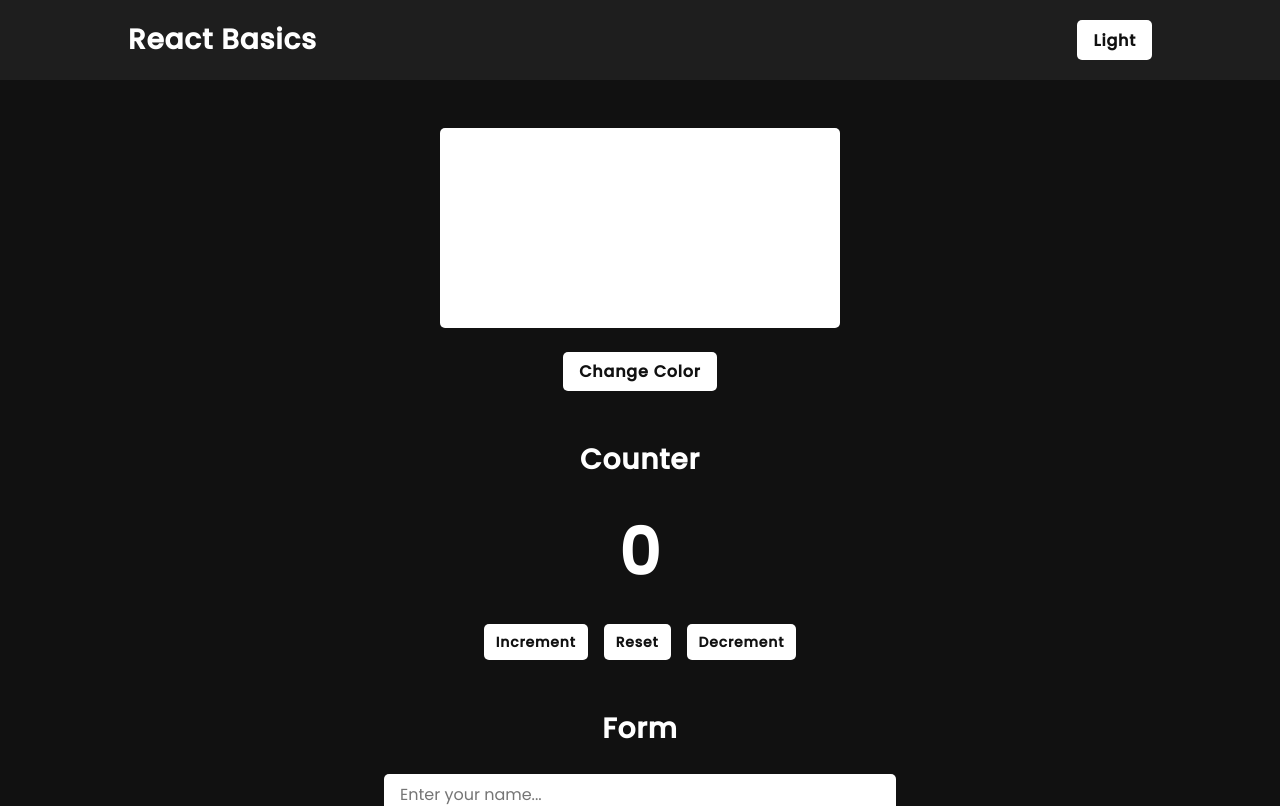
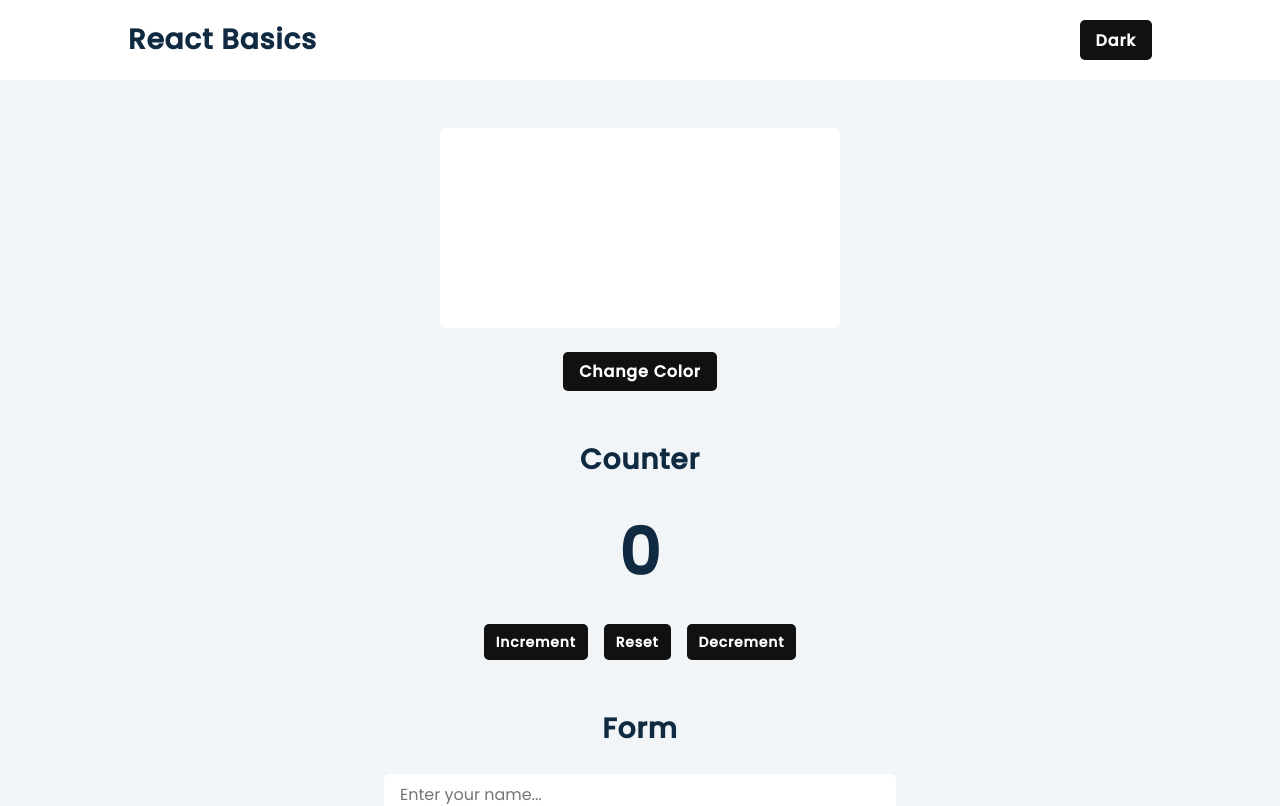
Before and after one commit to wbilashee/react-basics, a React (Create React App) app: page / in a window 1280 px wide. Shown: the top 806 px of the page. Built offline with nearby package versions, Linux system fonts and the light colour scheme; no server answers.

Commit message:
theme fixed

```diff
--- a/src/components/Header.js
+++ b/src/components/Header.js
@@ -5,7 +5,7 @@ export default function Header() {
     const { theme, changeTheme } = useGlobalContext();
 
     useEffect(() => {
-        if (theme === "light") {
+        if (theme !== "light") {
             document.body.classList.add("dark");
         } else {
             document.body.classList.remove("dark");
@@ -13,11 +13,11 @@ export default function Header() {
     }, [theme]);
 
     return (
-        <header className={`header container ${theme === "light" ? "dark" : ""}`}>
+        <header className={`header container ${theme === "light" ? "" : "dark"}`}>
             <div className="header-content">
                 <h2>React Basics</h2>
                 <button onClick={changeTheme} className="btn">
-                    {theme === "light" ? "light" : "dark"}
+                    {theme === "light" ? "dark" : "light"}
                 </button>
             </div>
         </header>
```
